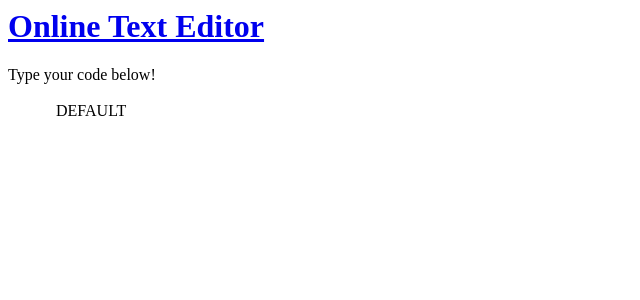
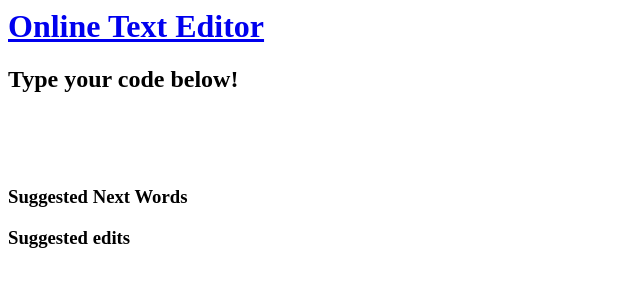
Before and after one commit to mariaafara/lexical-resources-2019, a Django app: page /editor/ in a window 1280 px wide. Shown: the top 300 px of the page, without its empty margins (0-640 px from the left). Run offline with Django 3.2, Linux system fonts and the light colour scheme.

Commit message:
view cleanup (small)

```diff
--- a/lexres/editor/templates/editor/ajax_funcs.html
+++ b/lexres/editor/templates/editor/ajax_funcs.html
@@ -26,6 +26,7 @@ $(document).ready(function() {
 
   // edition handler
   $(".text-area-editable").bind("keyup change", function () {
+    //TODO: this is horrible and could probably benefit from cleanup
     var curtext = $(this).read_spaced();
     $.ajax({
       url: $(this).attr("edit-tgt-handler"),
@@ -83,9 +84,7 @@ $(document).ready(function() {
           delete parsed.orig_data;
           for (var k in parsed) {
             for (var predword in parsed[k]) {
-                $(".predict-suggestions").append(
-                  '<span class="prediction ' + k +'">' + parsed[k][predword] + '</span>'
-                );
+              $(".predict-suggestions").append('<span class="prediction ' + k +'">' + parsed[k][predword] + '</span>');
             }
           }
         }
--- a/lexres/editor/templates/editor/editor.html
+++ b/lexres/editor/templates/editor/editor.html
@@ -6,16 +6,26 @@
 
 {% block content %}
 <section class="editor-main">
+  <header>
+    <h1>
       Type your code below!
+    </h1>
+  </header>
   <section class="input-section">
     <div contenteditable="true" class="text-area-editable whitespace-friendly"
     pred-tgt-handler="{% url 'preds' %}" edit-tgt-handler="{% url 'edits' %}">
           {{ text }}
     </div>
   </section>
+  <section class="wrap-predicts">
+    <header>
+      <h1>
+        Suggested Next Words
+      </h1>
+    </header>
     <section class="predict-suggestions">
       {% for func, preds in predictions.items %}
-        <!-- this loop should actually never be called, but it gives a general idea of the final layout -->
+        <!-- this loop is actually never called, but it gives a general idea of the final layout -->
         {% for pred in preds %}
           <span class="prediction {{ func }}">
             {{ pred }}
@@ -23,13 +33,21 @@
         {% endfor %}
       {% endfor %}
     </section>
+  </section>
+  <section class="wrap-edits">
+    <header>
+      <h1>
+        Suggested edits
+      </h1>
+    </header>
     <section class="edit-suggestions">
       {% for edit in edits %}
-        <!-- this loop should actually never be called, but it gives a general idea of the final layout -->
+        <!-- this loop is actually never called, but it gives a general idea of the final layout -->
         <span class="edit">
           {{ pred }}
         </span>
       {% endfor %}
     </section>
   </section>
+</section>
 {% endblock %}
--- a/lexres/editor/views.py
+++ b/lexres/editor/views.py
@@ -11,8 +11,7 @@ from .nlp.services import preds as preds_module
 from .nlp.services import edits as edits_module
 
 def editor(request):
-    context = {"text":"DEFAULT", "predictions":[]}
-    return render(request, "editor/editor.html", context)
+    return render(request, "editor/editor.html")
 
 def ajax_preds(request):
     return JsonResponse(as_dict(preds_module, request))
```
Lines whose indentation alone changed are shown as unchanged.
